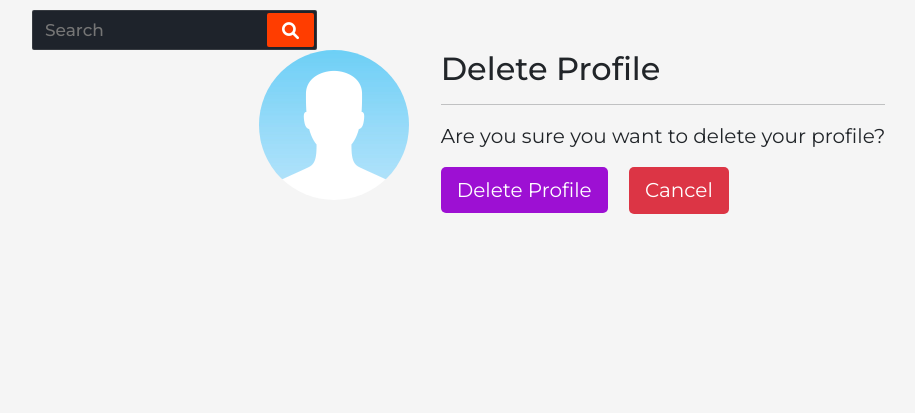
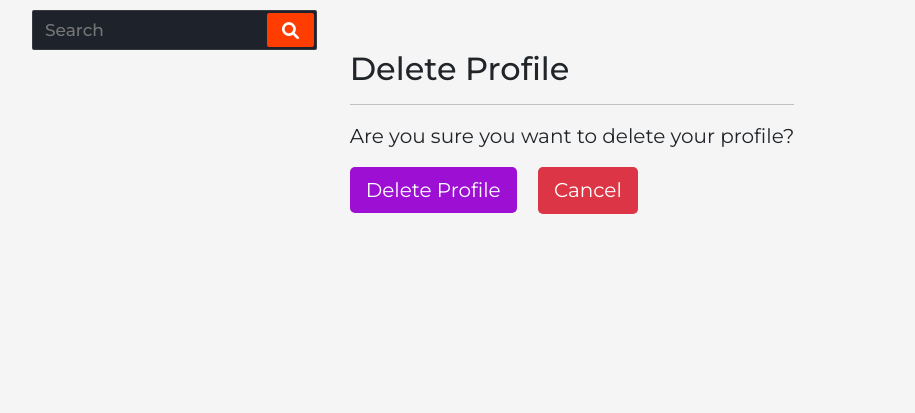
Before and after one commit to b-hristov/PhilosophersBlog_Django_final_project, a Django app: page /delete_profile/ in a window 1280 px wide. Shown: the part 110-523 px from the top of the page, without its empty margins (68-983 px from the left). Run offline with Django 4.2, Linux system fonts and the light colour scheme; the visitor is signed in with stand-in values (Sample User, id 1).

Commit message:
Removed image from Delete profile page

```diff
--- a/templates/profile/delete-profile.html
+++ b/templates/profile/delete-profile.html
@@ -3,10 +3,6 @@
 {% block content %}
     <div class="profile-container">
         <section class="profile-info">
-            <div class="profile-image">
-                <img src="{% static 'images/sample-avatar.jpg' %}" alt="Profile Image">
-            </div>
-
             <div class="personal-info">
                 <h2>Delete Profile</h2>
                 <hr>
```
